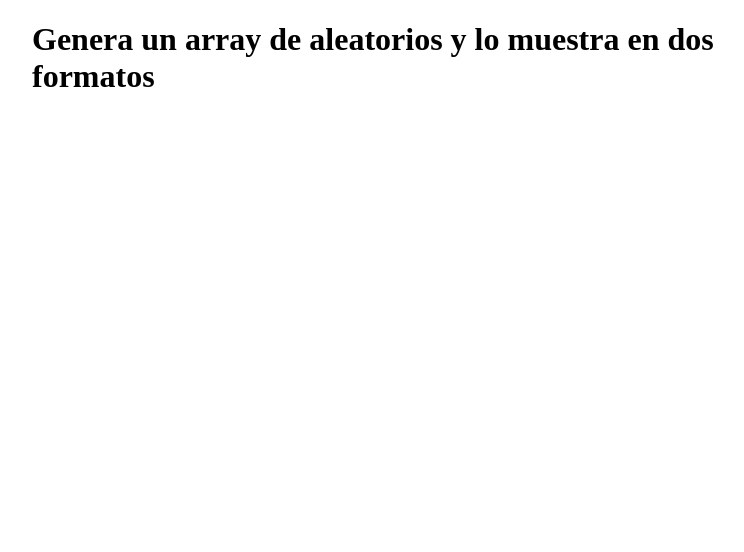
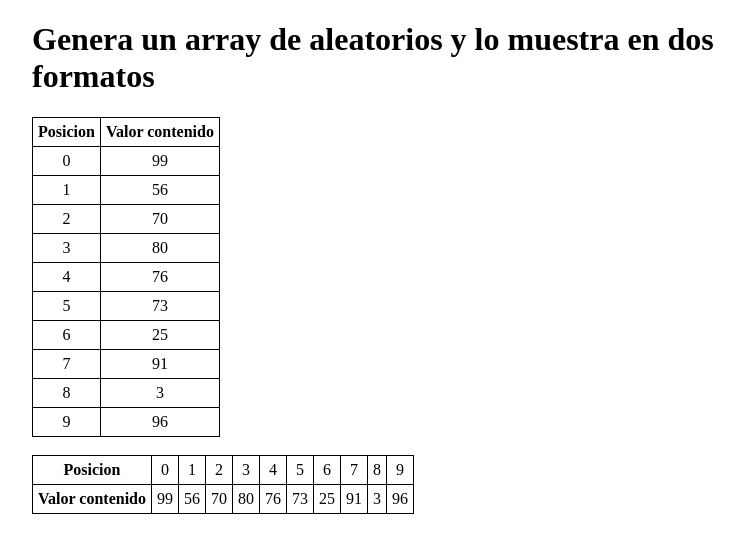
Before and after one commit to AdrianLuqRod/JavaScript, a plain HTML site: page EjerciciosClase/BoletinEjerciciosExtra-DOM/02.html in a window 1280 px wide. Both pictures are taken after a click on the button "Procesar". Shown: the whole page, without its empty margins (224-968 px from the left). Drawn offline with Linux system fonts and the light colour scheme.

Commit message:
extrasJS

```diff
--- a/EjerciciosClase/BoletinEjerciciosExtra-DOM/02.html
+++ b/EjerciciosClase/BoletinEjerciciosExtra-DOM/02.html
@@ -43,17 +43,47 @@
       }
 
       function creaArray() {
-        const TAM_ARRAY = 10;
         let array = [];
-        for (let index = 0; index < TAM_ARRAY; index++) {
+        const TAM = 10;
+        for (let index = 0; index < TAM; index++) {
           array[index] = Math.floor(Math.random() * 100 + 1);
         }
         return array;
       }
 
-      function pintaTablaVertical(array) {}
+      function pintaTablaVertical(array) {
+        let tabla = document.querySelector("#tabla-vertical");
+        tabla.classList.remove("invisible");
+        let header = document.createElement("tr");
+        tabla.appendChild(header);
+        header.innerHTML = `<th>Posicion</th><th>Valor contenido</th>`;
+        for (let index = 0; index < array.length; index++) {
+          let fila = document.createElement("tr");
+          fila.innerHTML = `<td>${index}</td><td>${array[index]}</td>`;
+          tabla.appendChild(fila);
+        }
+      }
 
-      function pintaTablaHorizontal(array) {}
+      function pintaTablaHorizontal(array) {
+        let tabla = document.querySelector("#tabla-horizontal");
+        tabla.classList.remove("invisible");
+        let fila1 = document.createElement("tr");
+        let fila2 = document.createElement("tr");
+        fila1.innerHTML = `<th>Posicion</th>`;
+        fila2.innerHTML = `<th>Valor contenido</th>`;
+        tabla.appendChild(fila1);
+        tabla.appendChild(fila2);
+        for (let index = 0; index < array.length; index++) {
+          let contenido1 = document.createElement("td");
+          let contenido2 = document.createElement("td");
+          contenido1.innerText = index;
+          contenido2.innerText = array[index];
+          fila1.appendChild(contenido1);
+          fila2.appendChild(contenido2);
+        }
+        tabla.appendChild(fila1);
+        tabla.appendChild(fila2);
+      }
 
       function ocultaBoton() {
         let boton = document.querySelector("#btn-procesar");
```
Also changed, not shown: EjerciciosClase/BoletinEjerciciosExtra-DOM/01.html (+6 -2 lines), EjerciciosClase/BoletinEjerciciosExtra-DOM/04.html (+40 -3 lines), EjerciciosClase/BoletinEjerciciosExtra-DOM/05.html (+17 -2 lines).
